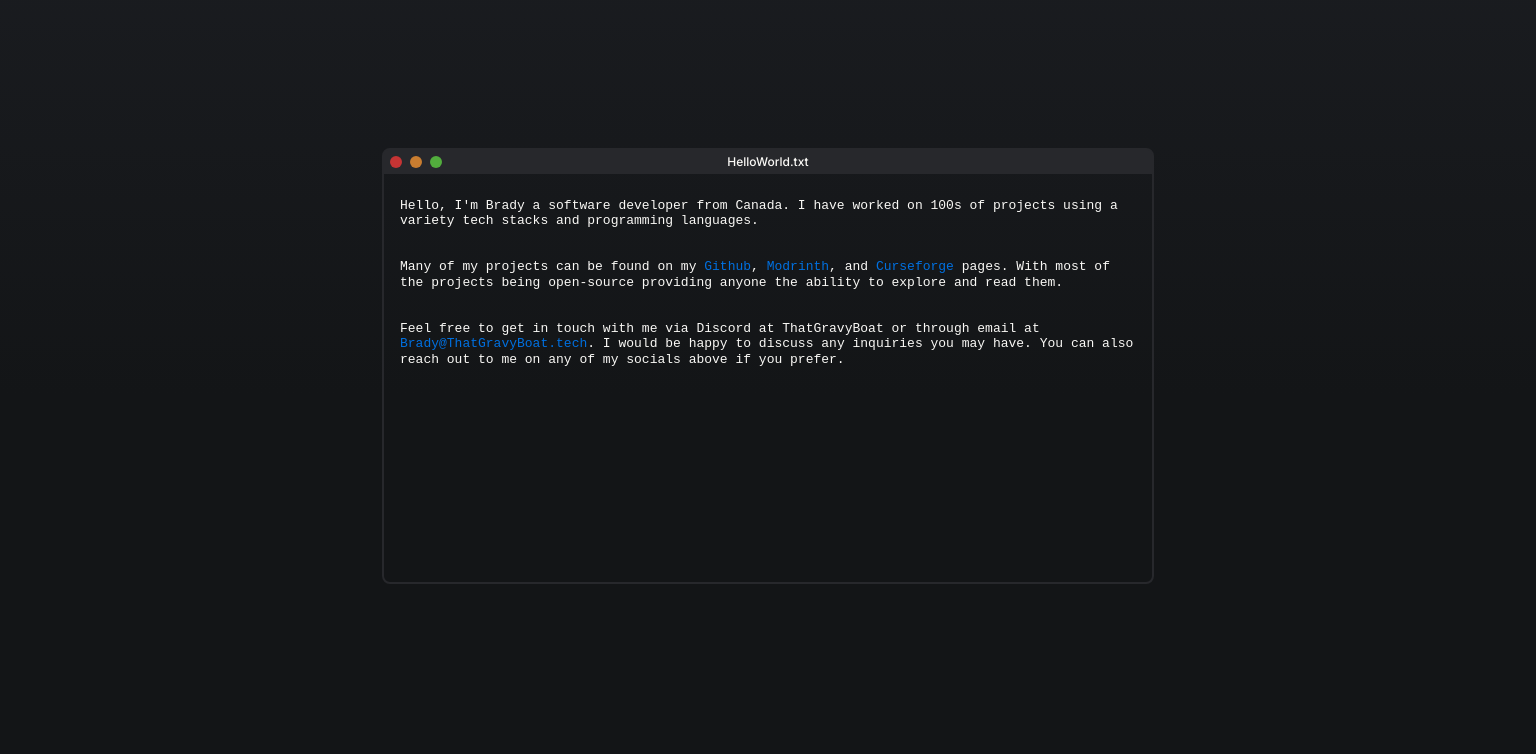
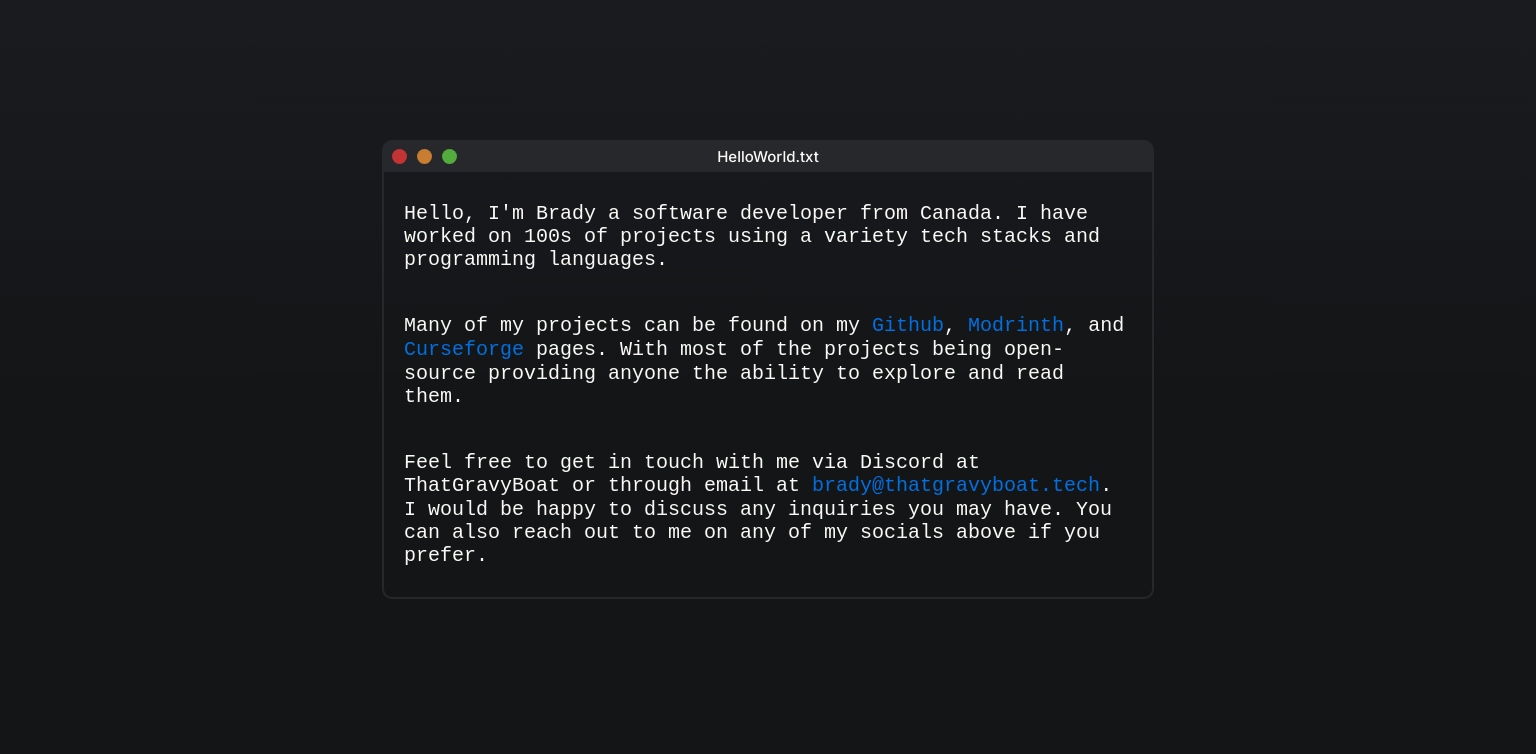
Before and after one commit to ThatGravyBoat/thatgravyboat.github.io, a plain HTML site: page index.html in a window 1536 px wide. Shown: the part 46-800 px from the top of the page. Drawn offline with Linux system fonts and the light colour scheme; no server answers.

Commit message:
Fix the sizing issues

```diff
--- a/index.html
+++ b/index.html
@@ -89,7 +89,7 @@
             <br>
             <p>
                 Feel free to get in touch with me via Discord at <code>ThatGravyBoat</code>
-                or  through email at <a href="mailto:brady@thatgravyboat.tech" target="_blank">Brady@ThatGravyBoat.tech</a>.
+                or  through email at <a href="mailto:brady@thatgravyboat.tech" target="_blank">brady@thatgravyboat.tech</a>.
                 I would be happy to discuss any inquiries you may have.
                 You can also reach out to me on any of my socials above if you prefer.
             </p>
--- a/styles/fake-window.css
+++ b/styles/fake-window.css
@@ -1,6 +1,7 @@
 .fake-window {
     width: 50%;
     aspect-ratio: 16/9;
+    max-height: 90%;
 
     border: 2px solid var(--card-color);
     border-radius: 0.5rem;
--- a/styles/index.css
+++ b/styles/index.css
@@ -62,3 +62,15 @@ html:not(.lightmode) .light-mode-only {
 html.lightmode .dark-mode-only {
     display: none;
 }
+
+@media only screen and (min-width: 1400px) {
+    html {
+        font-size: 1.25rem;
+    }
+}
+
+@media only screen and (min-width: 2000px) {
+    html {
+        font-size: 1.35rem;
+    }
+}
```
